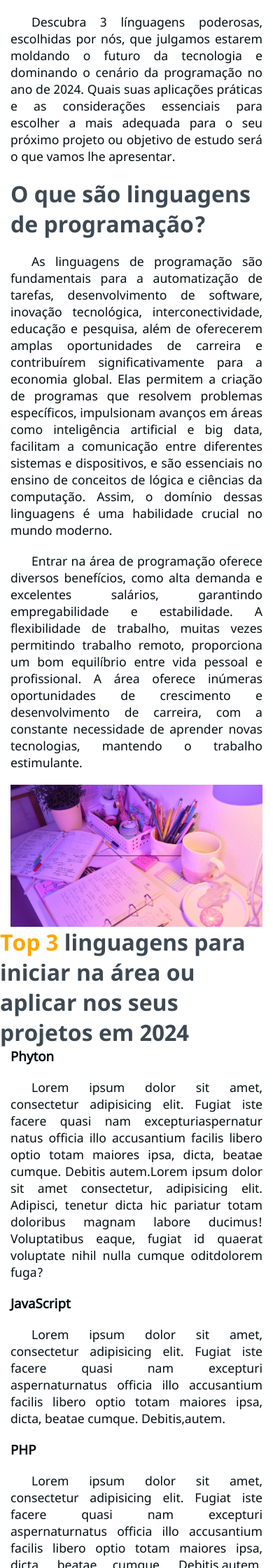
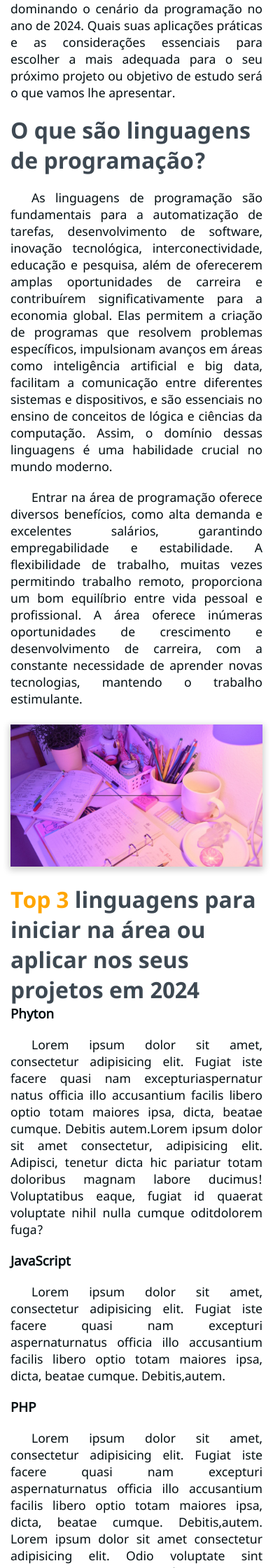
Before and after one commit to RyanSS27/TCC-escolar, a PHP site: page /capitulos/capitulo1.html in a window 390 px wide. Shown: the part 1017-3257 px from the top of the page at 70% size. Run offline with PHP 8.4, Linux system fonts and the light colour scheme.

Commit message:
testes de responsividade conteúdo

```diff
--- a/TCC-escolar/capitulos/capitulo1.html
+++ b/TCC-escolar/capitulos/capitulo1.html
@@ -26,11 +26,11 @@
     </header>
     <main>
 
-        <h1 onload="sequestraPag()">Revisão de Conteúdos e Utilizar o Estado Difuso</h1>
-
-        <aside>Ryan de Souza Silva <span>Publicado: Outubro 12, 2024</span> Atulizado Outubro 12, 2023</aside>
-
-        <hr>
+        <section>
+            <h1 onload="sequestraPag()">Revisão de Conteúdos e Utilizar o Estado Difuso</h1>
+            <aside>Ryan de Souza Silva <span>Publicado: Outubro 12, 2024</span> Atulizado Outubro 12, 2023</aside>
+            <hr>
+        </section>
 
         <div class="pagina">
             <section class="introducao">
@@ -39,7 +39,10 @@
                     escolher, pode ser um desafio decidir qual delas aprender primeiro. Em última instância, esta escolha
                     depende muito do que você está tentando construir através da programação.
                 </p>
-                <div class="imagem-conteudo"></div>
+
+            </section>
+            <div class="imagem-conteudo"></div>
+            <section class="introducao">
                 <p>
                     Descubra 3 línguagens poderosas, escolhidas por nós, que julgamos estarem moldando o futuro da tecnologia
                     e dominando o cenário da programação no ano de 2024. Quais suas aplicações práticas e as considerações
@@ -67,8 +70,8 @@
                     <img src="../imagens/meu-aprendizado/organizacao.jpg" class="img-metade img-direita">
                 </div>
             </section>
-            <h2><span class="mark">Top 3</span> linguagens para iniciar na área ou aplicar nos seus projetos em 2024</h2>
             <section class="linguagens phyton" id="phyton">
+                <h2><span class="mark">Top 3</span> linguagens para iniciar na área ou aplicar nos seus projetos em 2024</h2>
                 <h3>Phyton</h3>
                 <p>
                     Lorem ipsum dolor sit amet, consectetur adipisicing elit. Fugiat iste facere quasi nam
--- a/TCC-escolar/capitulos/capitulos-mediaquery.css
+++ b/TCC-escolar/capitulos/capitulos-mediaquery.css
@@ -2,13 +2,13 @@
 
 /* CELULARES */
 @media screen and (max-width:768px) {
-    section {
-        padding: 0px 15px;
+    section h1 {
+        font-size: 2em;
     }
 
     .imagem-conteudo {
         min-width: 100%;
-        margin: 0px -15px 0px -15px;
+        margin: 0px;
         border-radius: 0px;
     }
 
@@ -24,8 +24,8 @@
 
     .img-metade {
         max-width: 100%;
-        margin: auto;
-
+        margin: 25px auto;
+        box-shadow: 0px 3px 9px 2px #00000032;
         border-radius: 0px;
     }
 
@@ -42,6 +42,9 @@
     body,html {
         font-size: 1em;
     }
+    section {
+        padding: 0px 15px;
+    }
 }
 
 
```
